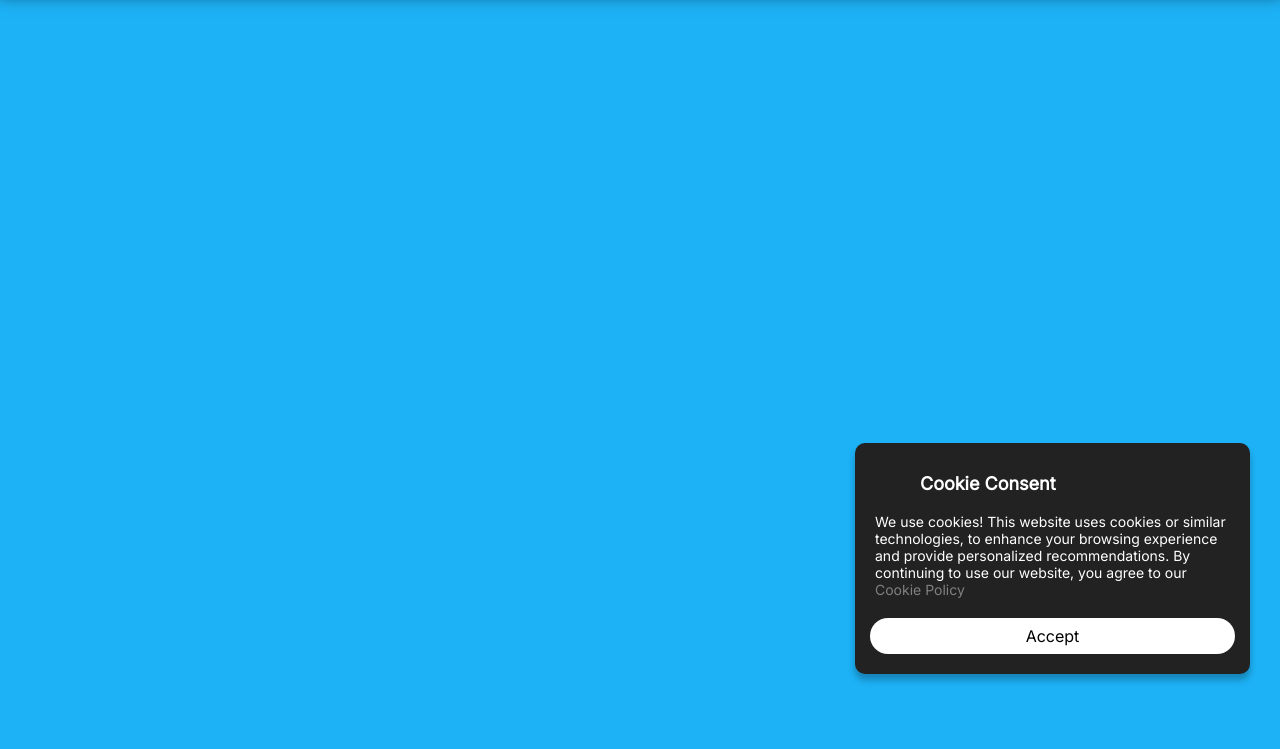
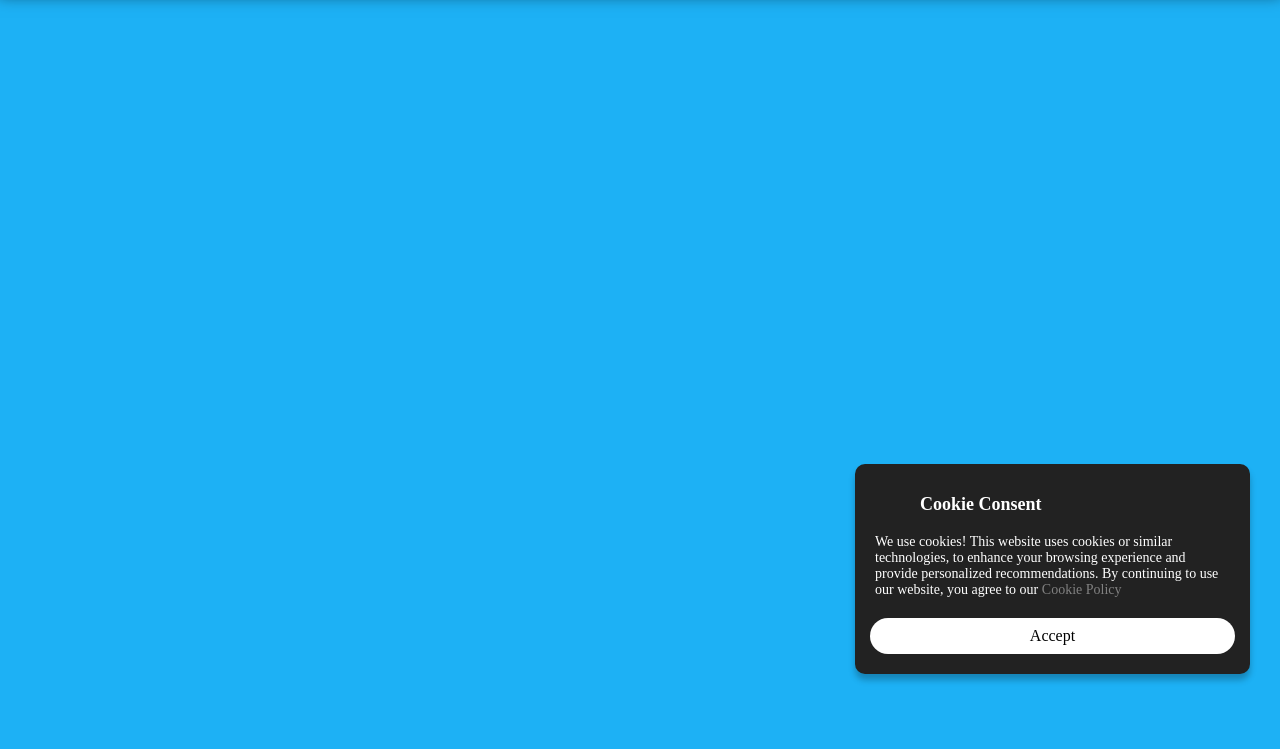
Before and after one commit to g10shad0w/classroomquests5, a website: page static/index.html in a window 1280 px wide. Shown: the part 96-845 px from the top of the page. Drawn offline with nearby package versions, Linux system fonts and the light colour scheme.

Commit message:
Update nav.css

```diff
--- a/static/assets/css/nav.css
+++ b/static/assets/css/nav.css
@@ -9,7 +9,11 @@
 body {
   margin: 0;
   background-color: #1db1f5;
-  font-family: "Inter", sans-serif;
+  @font-face {
+font-family: paybAck;
+src: url(paybAck.ttf);
+}
+
 }
 
 .header2 {
```
